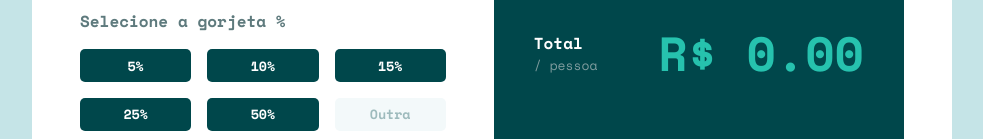
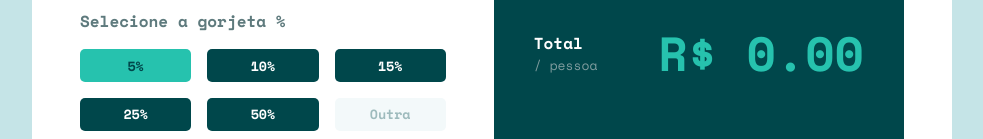
Before and after one commit to migueloliveirahb/calculadora-de-gorjeta-miguel21A, a plain HTML site: page index.html in a window 1280 px wide. Both pictures are taken after a click on the button "5%". Shown: the part 366-505 px from the top of the page, without its empty margins (148-1131 px from the left). Drawn offline with nearby package versions, Linux system fonts and the light colour scheme.

Commit message:
nono commit do CSS e terceiro commit do JS

```diff
--- a/main.js
+++ b/main.js
@@ -1,5 +1,6 @@
 let conta = 0
 let pessoas = 0
+let porcentagem = 0
 
 const contaInput = document.querySelector("#conta")
 contaInput.addEventListener("input", receberValorConta)
@@ -27,12 +28,17 @@ function receberQuantidadePessoas(evento) {
 
 const botoesGorjeta = document.querySelectorAll(".gorjeta input[type='button']")
 botoesGorjeta.forEach(botao => {
-    botao.addEventListener("click", receberPorcentagem)
+    botao.addEventListener("click", receberPorcentagemBotao)
 })
 
-function receberPorcentagem (evento) {
-    console.log(evento.target.value)
+function receberPorcentagemBotao (evento) {
+    botoesGorjeta.forEach(botao => {
+        botao.classList.remove("botao-ativo")
 
+        if(botao.value === evento.target.value) {
+            botao.classList.add("botao-ativo")
+        }
+    })
 
-
-}
+    porcentagem = parseFloat(evento.target.value) / 100
+ }
--- a/style.css
+++ b/style.css
@@ -108,6 +108,11 @@ main {
     border-radius: 0.3125rem;
     background-color: var(--green-800);
     color: var(--white);
+}
+
+.gorjeta .botao-ativo {
+    background-color: var(--light-green);
+    color: var(--green-800);
 }
 
 .gorjeta input[type="button"]:hover,
```
